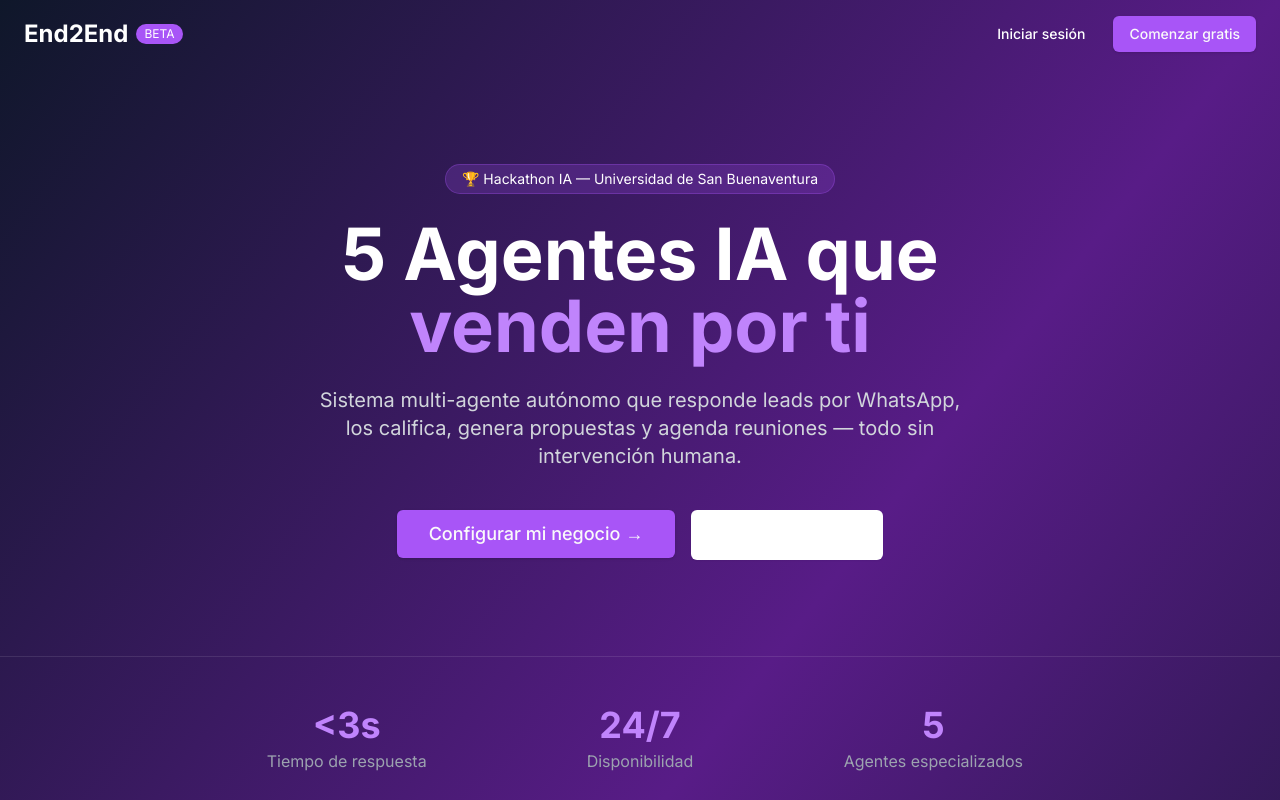
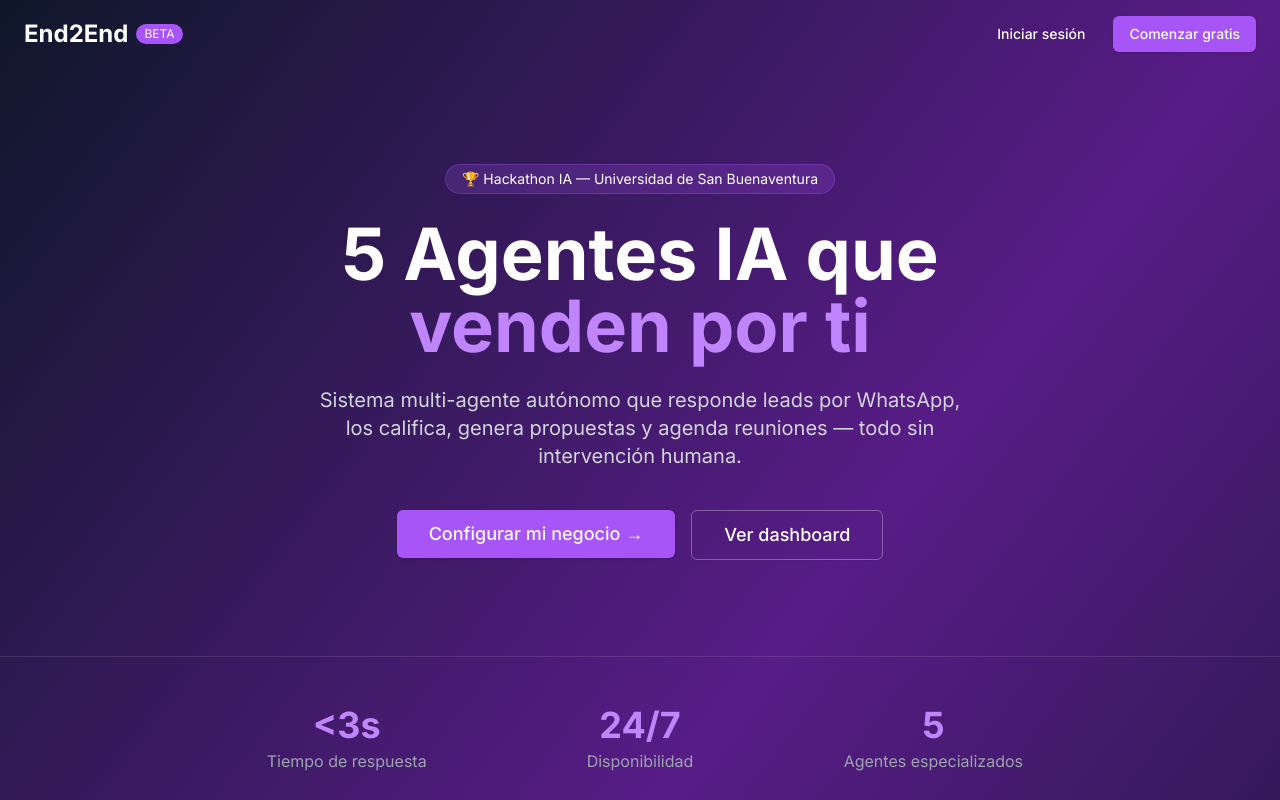
Before and after one commit to JuanMCanchala/End2End, a Next.js app: page / in a window 1280 px wide. Shown: the top 800 px of the page. Built offline with nearby package versions, Linux system fonts and the light colour scheme.

Commit message:
arreglando login y boton

```diff
--- a/src/app/(auth)/login/page.tsx
+++ b/src/app/(auth)/login/page.tsx
@@ -29,6 +29,7 @@
       return
     }
 
+    router.refresh()
     router.push('/dashboard')
   }
 
--- a/src/app/page.tsx
+++ b/src/app/page.tsx
@@ -48,7 +48,7 @@
             </Button>
           </Link>
           <Link href="/dashboard">
-            <Button size="lg" variant="outline" className="text-white border-white/30 hover:bg-white/10 text-lg px-8 py-6">
+            <Button size="lg" variant="outline" className="bg-transparent text-white border-white/30 hover:bg-white/10 text-lg px-8 py-6">
               Ver dashboard
             </Button>
           </Link>
```
